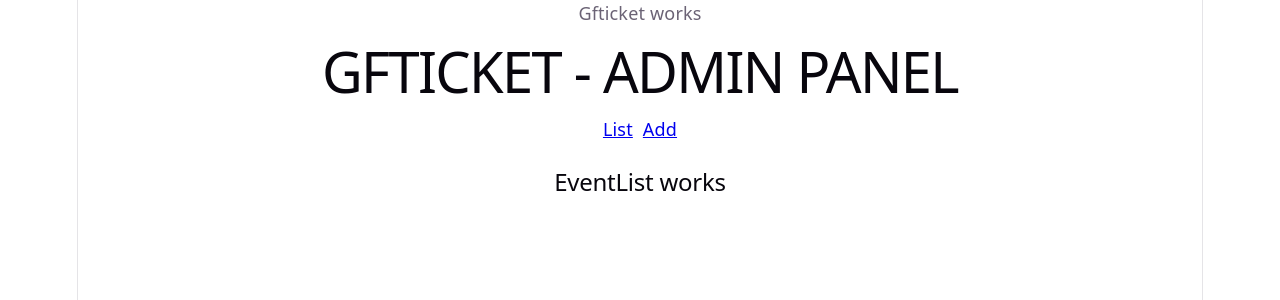
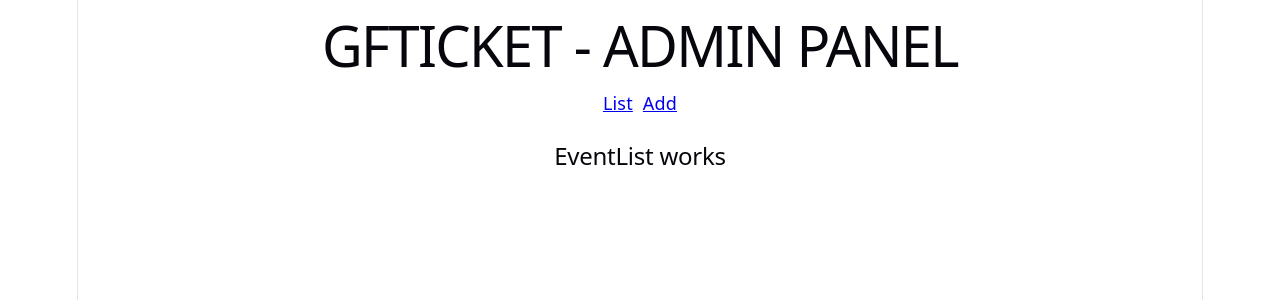
Before and after one commit to pugz-dev/GFTicket-Frontend, a React (Vite) app in the folder gfticket-react/: page /eventos in a window 1280 px wide. Shown: the top 300 px of the page. Built offline with nearby package versions, Linux system fonts and the light colour scheme.

Commit message:
feat: added EventoForm to routes

```diff
--- a/gfticket-react/src/App.jsx
+++ b/gfticket-react/src/App.jsx
@@ -3,6 +3,7 @@ import { BrowserRouter, Routes, Route, Link, Outlet, Navigate } from "react-rout
 import { EventList } from './components/event-list/EventList';
 import { PageNotFound } from './components/page-not-found/PageNotFound';
 import './App.css'
+import { EventForm } from './components/event-form-component/EventFormComponent';
 
 function Layout(){
   return(
@@ -27,16 +28,16 @@ function App() {
 
   return (
     <>
-    Gfticket works
     <BrowserRouter>
       <Routes>
         <Route path="/" element={<Layout />}>
          <Route index element={<Navigate to="/eventos" replace />} />
 
           <Route path="eventos" element={<EventList />} />
+          <Route path="eventos/add" element={<EventForm />} />
           {/*
           <Route path="eventos/:id" element={<EventDetail />} />
-          <Route path="eventos/nuevo" element={<EventAdd />} />
+
           <Route path="eventos/edit/:id" element={<EventEdit />} />
            */}
         </Route>
```
